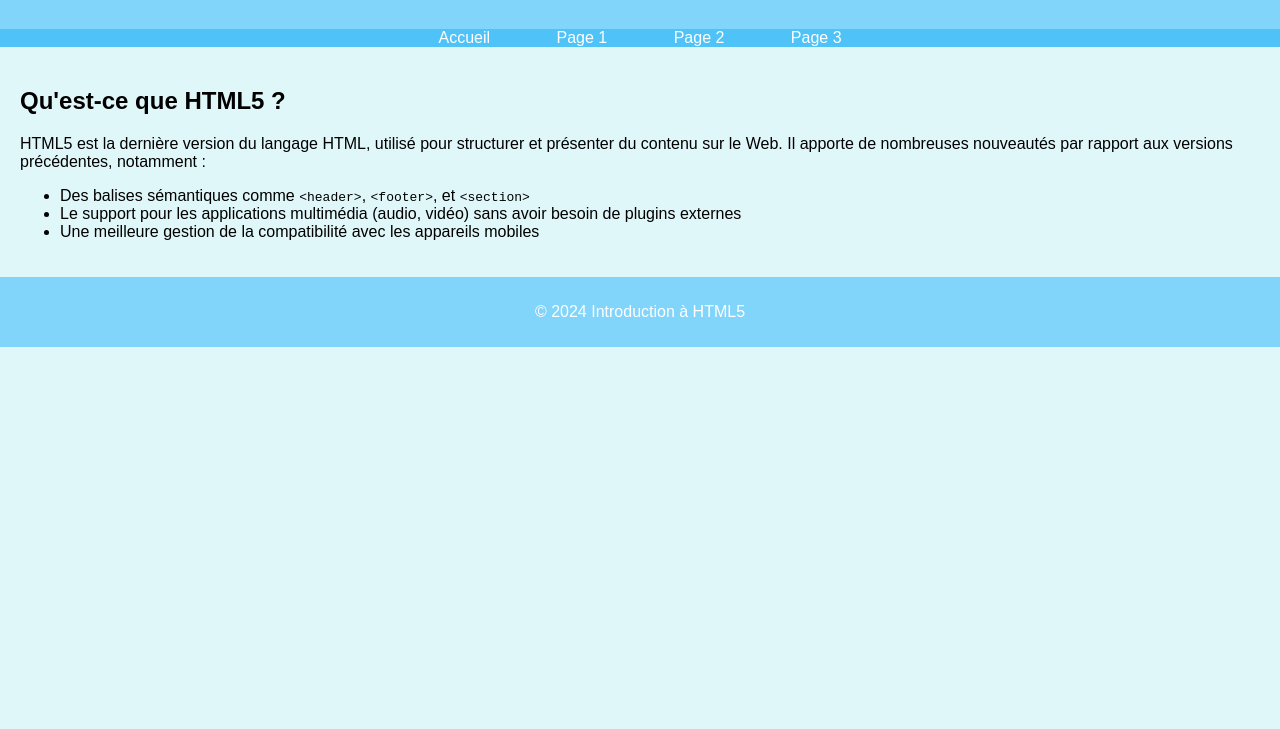
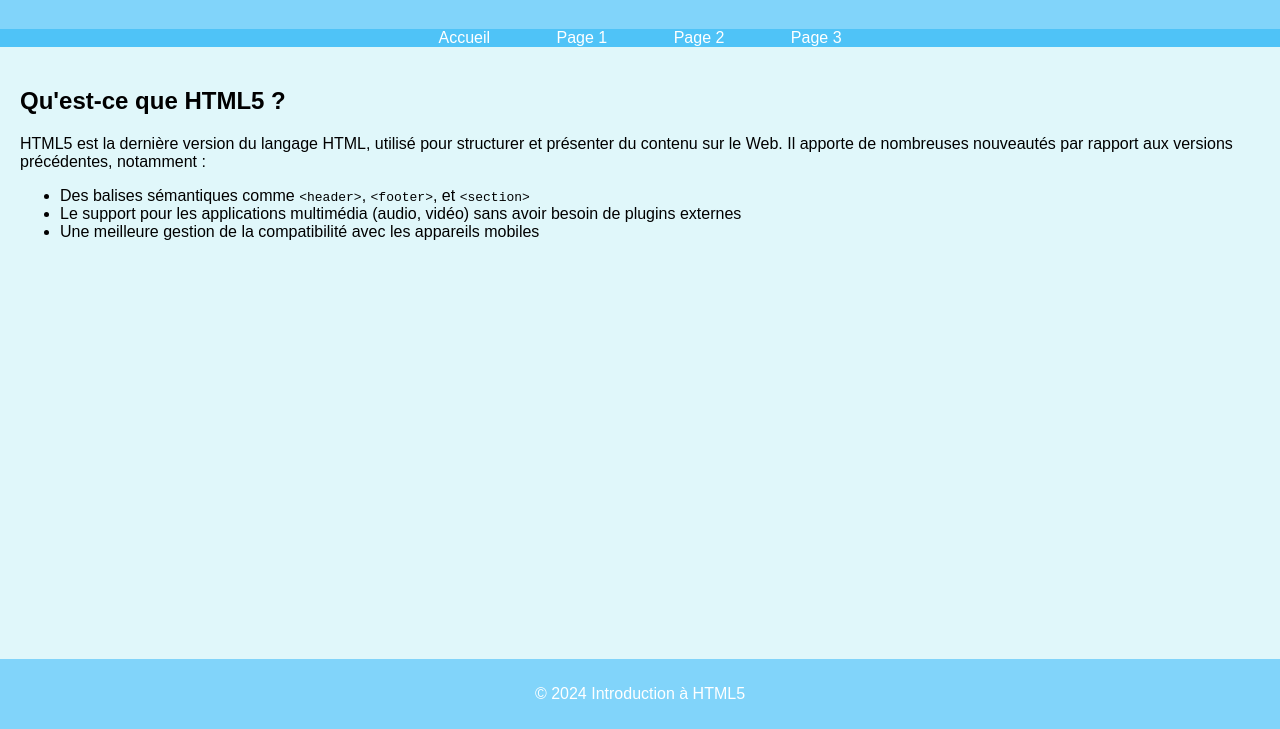
Before and after one commit to alexiuff/monsite, a plain HTML site: page index.html in a window 1280 px wide. Shown: the part 71-800 px from the top of the page. Drawn offline with Linux system fonts and the light colour scheme.

Commit message:
Update styles.css

```diff
--- a/styles.css
+++ b/styles.css
@@ -47,7 +47,10 @@ footer {
     color: white;
     text-align: center;
     padding: 10px 0;
-    position: relative;
+    position: fixed;
     width: 100%;
     bottom: 0;
 }
+body {
+    padding-bottom: 100px; /* Ajustez cette valeur selon la hauteur de votre pied de page */
+}
```
